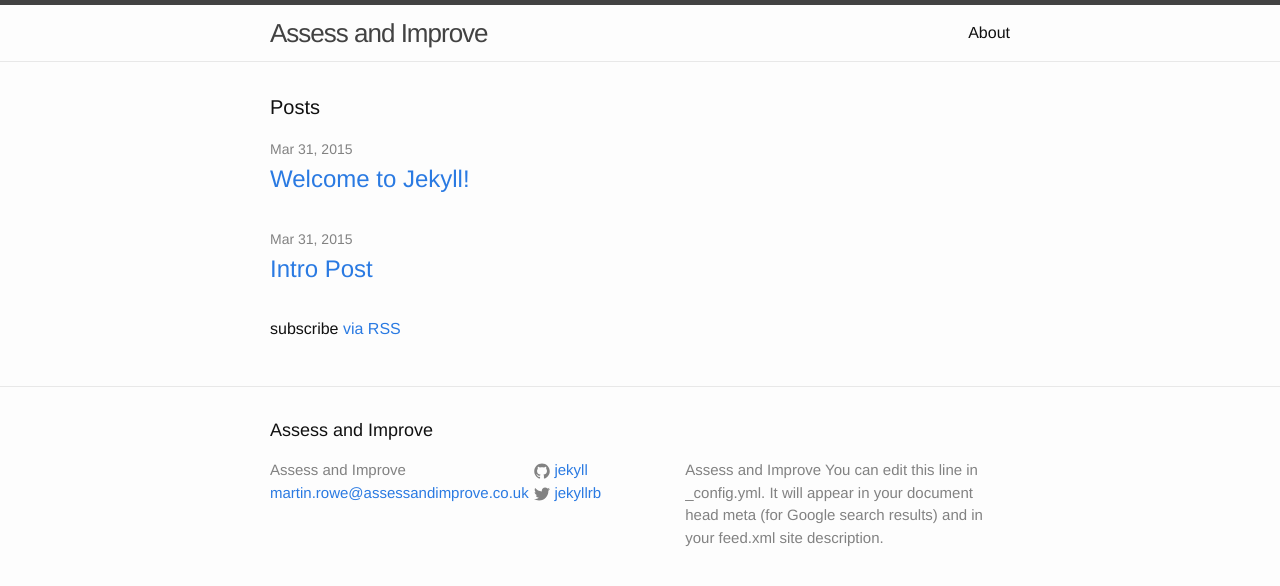
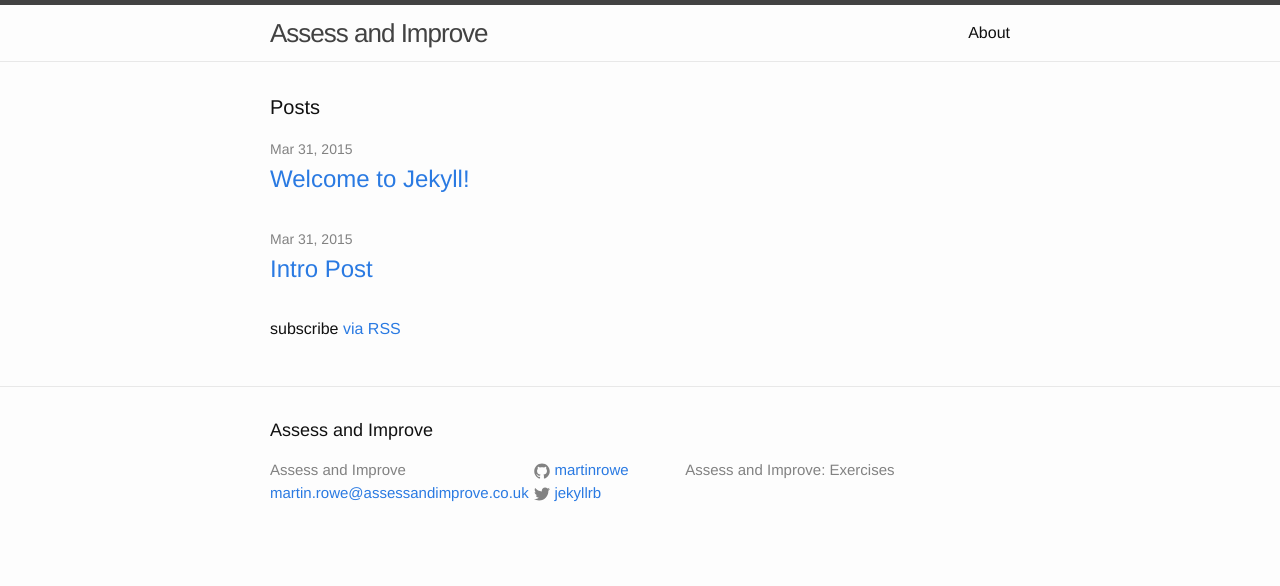
Before and after one commit to MartinRowe/jekyllblog, a Jekyll site: the page built from index.html, in a window 1280 px wide. Shown: the top 586 px of the page. Built offline with Jekyll 4.4.1, drawn with Linux system fonts in a browser that asks for light colours.

Commit message:
changed yml

```diff
--- a/_config.yml
+++ b/_config.yml
@@ -2,13 +2,11 @@
 title: Assess and Improve
 email: martin.rowe@assessandimprove.co.uk
 description: > # this means to ignore newlines until "baseurl:"
-  Assess and Improve You can edit this
-  line in _config.yml. It will appear in your document head meta (for
-  Google search results) and in your feed.xml site description.
+  Assess and Improve: Exercises
 baseurl: /jekyllblog # the subpath of your site, e.g. /blog/
 url: "http://yourdomain.com" # the base hostname & protocol for your site
 twitter_username: jekyllrb
-github_username:  jekyll
+github_username:  martinrowe
 
 # Build settings
 markdown: kramdown
```
